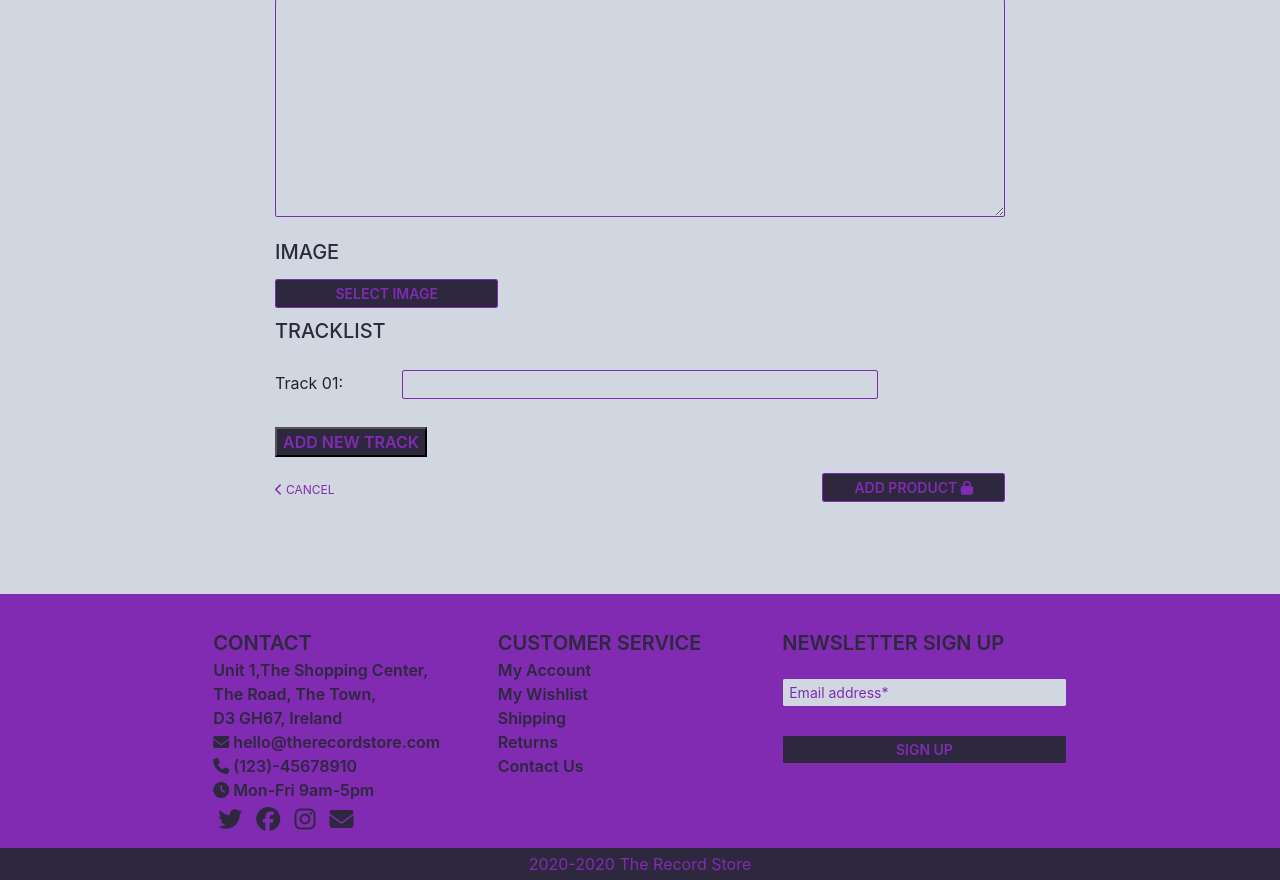
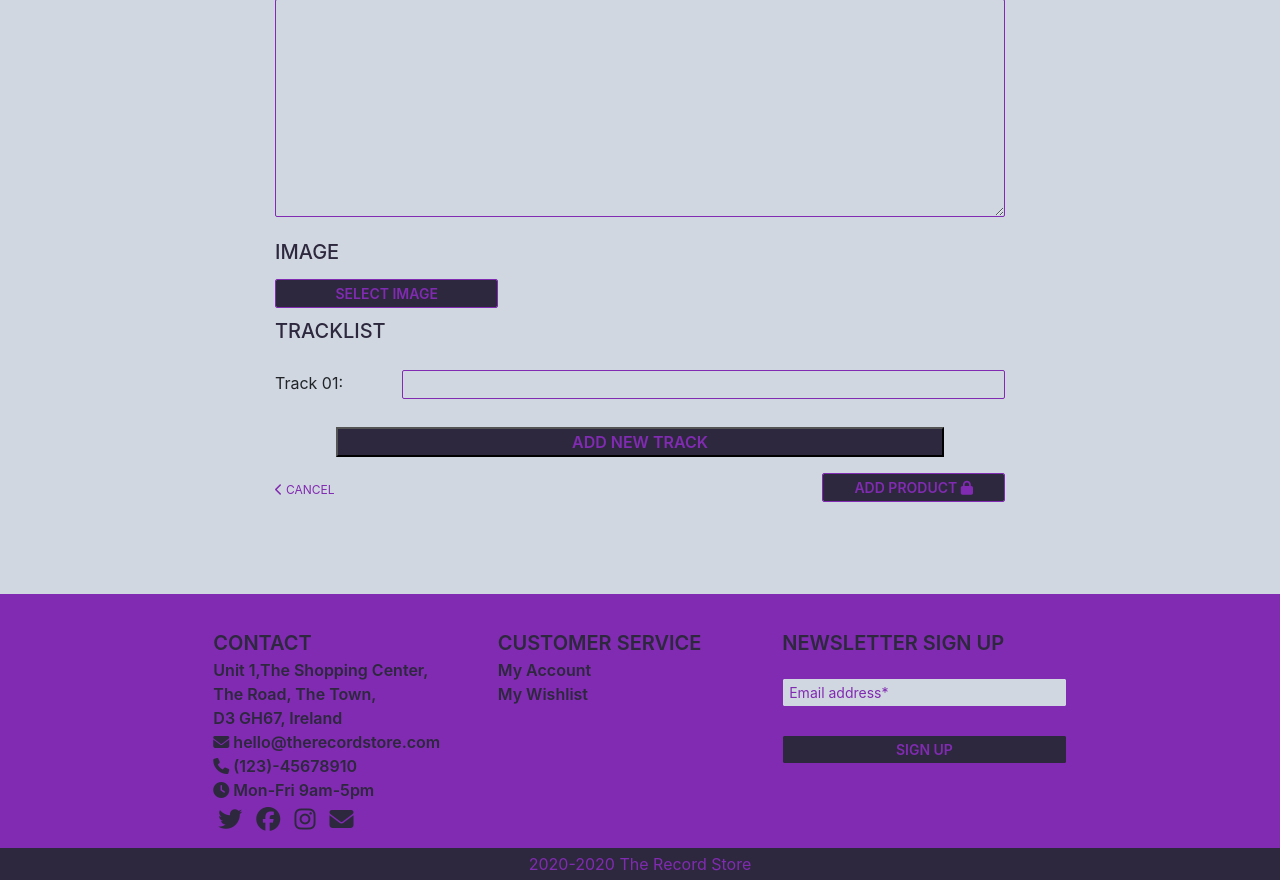
Before and after one commit to Code-Institute-Submissions/CI-MS4-The-Record-Store, a Django app: page /products/add/ in a window 1280 px wide. Shown: the part 1261-2141 px from the top of the page. Run offline with Django 3.2, Linux system fonts and the light colour scheme; the visitor is signed in with stand-in values (Sample User, id 1); data that the repository does not hold is empty; some libraries are stand-ins or nearby versions.

Commit message:
Fix Product Form Bootstrap Formatting.

```diff
--- a/checkout/templates/checkout/checkout_success.html
+++ b/checkout/templates/checkout/checkout_success.html
@@ -179,7 +179,7 @@
             </div>
         </div>
         <div class="row no-gutters">
-            <div class="col-2 offset-5">
+            <div class="col-12 col-md-2 offset-md-5">
                 <a class="dark-button form-control text-center" href="{% url 'view_products' %}">Back to Store</a>
             </div>
         </div>
--- a/products/templates/products/add_product.html
+++ b/products/templates/products/add_product.html
@@ -12,7 +12,7 @@
     </div>
 
     <div class="row">
-        <div class="col-12 col-md-8 offset-2">
+        <div class="col-12 col-md-8 offset-md-2">
             <form method="POST" action="{% url 'add_product'%}" class="form mb-2" id="product-form"
                 enctype="multipart/form-data">
                 {% csrf_token %}
@@ -30,20 +30,20 @@
                     <div class="col-2 my-auto">
                         <label for="1">Track 01:</label>
                     </div>
-                    <div class="col-8">
+                    <div class="col-10">
                         <input type="text" id="1" class="tracklist_item form-control" name="text_field[]" value="" />
                     </div>
                 </div>
-                <button class="dark-button" id="add_track" type="button">
+                <button class="dark-button col-10 offset-1" id="add_track" type="button">
                     Add New Track
                 </button>
-                <button class="dark-button" id="delete_track" type="button">
+                <button class="dark-button col-10 offset-1" id="delete_track" type="button">
                     Delete Track
                 </button>
 
 
                 <div class="row no-gutters">
-                    <div class="col-2 my-auto">
+                    <div class="col-12 col-md-2 my-auto">
                         <a href="{% url 'view_products' %}" class="sub-link">
                             <span class="icon">
                                 <i class="fas fa-chevron-left"></i>
@@ -51,7 +51,7 @@
                             <span class="text-uppercase sub-link">Cancel</span>
                         </a>
                     </div>
-                    <div class="col-3 offset-7 text-center">
+                    <div class="col-12 col-md-3 offset-md-7 text-center">
                         <button type="submit" class="form-control dark-button">
                             <span class="text-uppercase">Add Product</span>
                             <span class="icon">
--- a/templates/includes/main-footer.html
+++ b/templates/includes/main-footer.html
@@ -32,19 +32,10 @@
                                     <div class="footer-heading">Customer Service</div>
                                     <ul class="navbar-nav">
                                         <li class="nav-item">
-                                            <a href="#" class="footer-nav-link">My Account</a>
+                                            <a href="{% url 'profile' %}" class="footer-nav-link">My Account</a>
                                         </li>
                                         <li class="nav-item">
-                                            <a href="#" class="footer-nav-link">My Wishlist</a>
-                                        </li>
-                                        <li class="nav-item">
-                                            <a href="#" class="footer-nav-link">Shipping</a>
-                                        </li>
-                                        <li class="nav-item">
-                                            <a href="#" class="footer-nav-link">Returns</a>
-                                        </li>
-                                        <li class="nav-item">
-                                            <a href="#" class="footer-nav-link">Contact Us</a>
+                                            <a href="{% url 'view_wishlist' %}" class="footer-nav-link">My Wishlist</a>
                                         </li>
                                     </ul>
                                 </div>
```
Also changed, not shown: products/templates/products/edit_product.html (+8 -8 lines).
